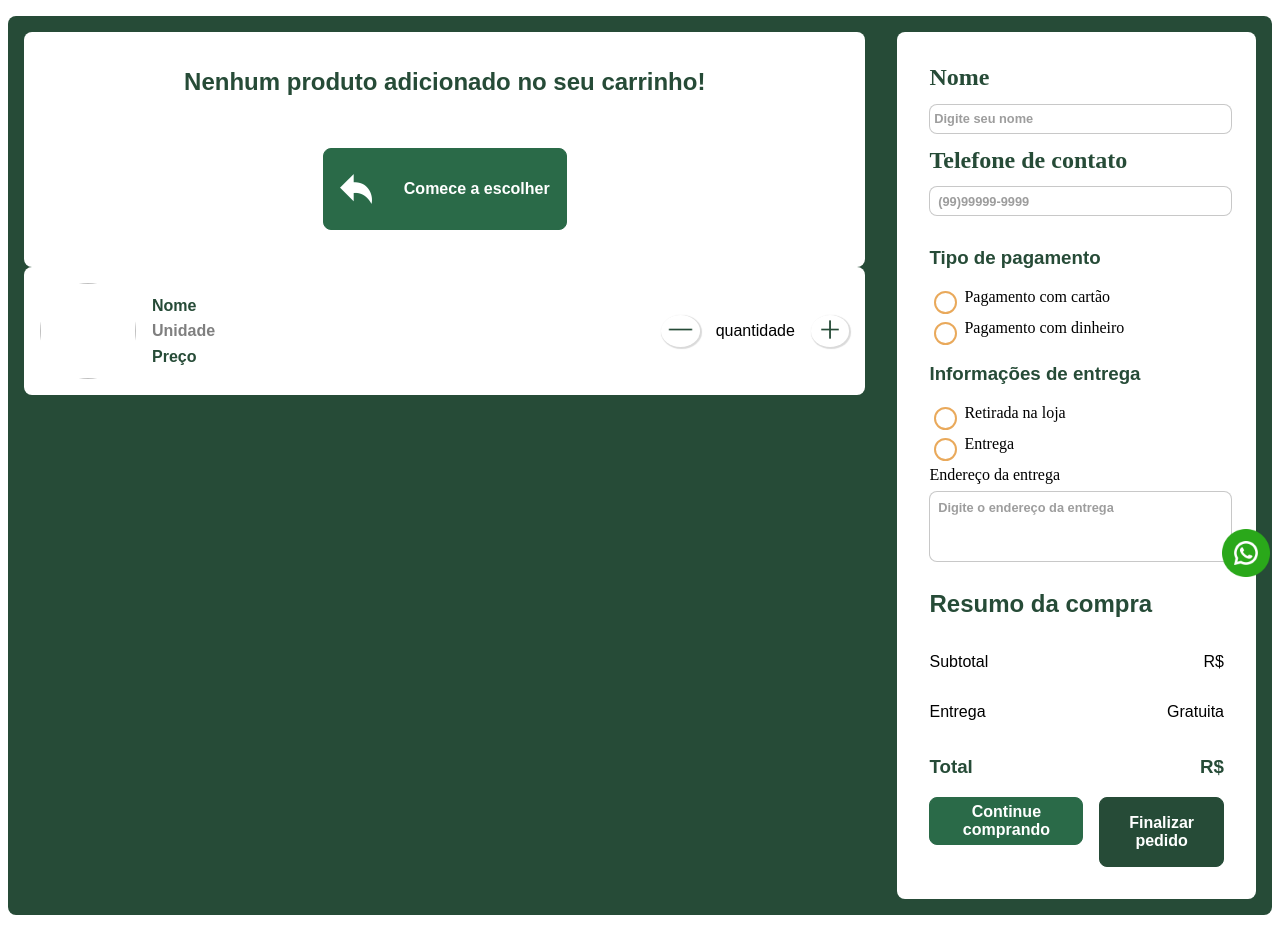
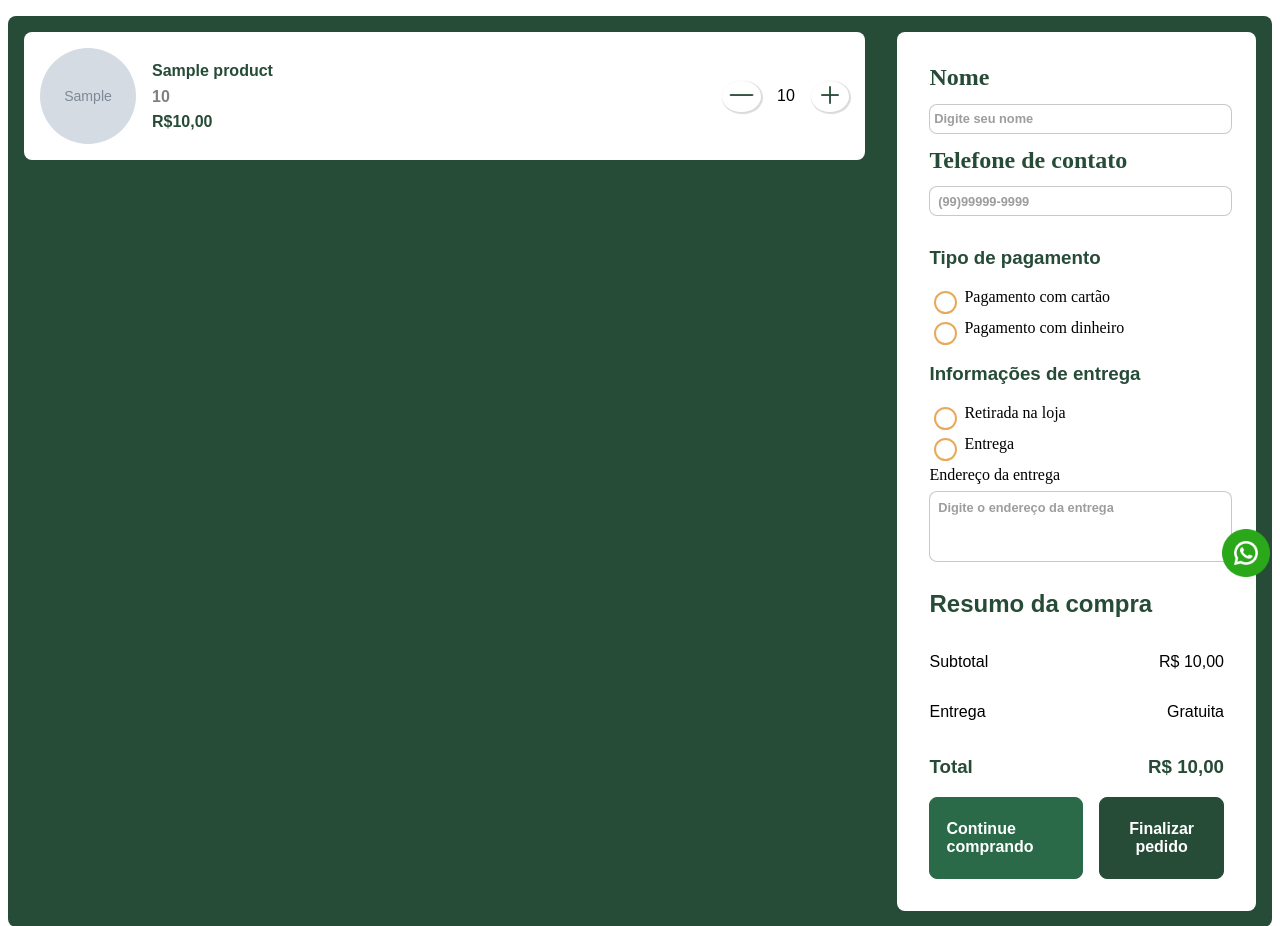
Before and after one commit to ana-luisa-caixeta/pi3_quitanda_da_fia, a Django app: template base/templates/base/shopping_cart.html in a window 1280 px wide. Shown: the part 207-1133 px from the top of the page. Run offline with Django 5.2, Linux system fonts and the light colour scheme; data comes from the database, SQL or seed files in the repository; both versions use the stored data as it was after the commit; the template is opened without the code that fills it: values that come from a table or form of the project are taken from there, most other values are stand-ins (such as "Sample title", 1, 10 or a date in 2020); grey boxes marked "Sample" are stand-in pictures; some web fonts are replaced.

Commit message:
Implementando models para o carrinho

```diff
--- a/base/models.py
+++ b/base/models.py
@@ -1,5 +1,6 @@
 from django.db import models
 from uuid import uuid4
+import uuid
 
 class Category(models.Model):
     id = models.CharField(
@@ -41,3 +42,26 @@ class Product(models.Model):
     created_at = models.DateTimeField(auto_now_add=True)
     updated_at = models.DateTimeField(auto_now=True)
     edited_by = models.CharField(max_length=100, null=True, blank=True)
+
+
+class ShoppingCart(models.Model):
+    id = models.UUIDField(primary_key=True, default=uuid.uuid4, editable=False)
+    user = models.ForeignKey('auth.User', on_delete=models.CASCADE)  # Relacionado ao usuário
+    created_at = models.DateTimeField(auto_now_add=True)
+    updated_at = models.DateTimeField(auto_now=True)
+    deleted_at = models.DateTimeField(null=True, blank=True)
+
+    def __str__(self):
+        return f"Carrinho de {self.user.username}"
+
+
+class CartItem(models.Model):
+    id = models.UUIDField(primary_key=True, default=uuid.uuid4, editable=False)
+    cart = models.ForeignKey(ShoppingCart, on_delete=models.CASCADE, related_name='items')
+    product = models.ForeignKey('Product', on_delete=models.CASCADE)  # Relacionado ao produto
+    quantity = models.PositiveIntegerField(default=1)
+    created_at = models.DateTimeField(auto_now_add=True)
+    updated_at = models.DateTimeField(auto_now=True)
+
+    def __str__(self):
+        return f"{self.quantity} x {self.product.name} no carrinho"
--- a/base/templates/base/shopping_cart.html
+++ b/base/templates/base/shopping_cart.html
@@ -6,6 +6,44 @@
     <div id="container">
         <!-- Left side: responsible for showing the user the selected products -->
         <div id="ordered_products">
+            {% if items %}
+                {% for item in items %}
+                    <div class="product_added">
+                        <!-- Product image -->
+                        <img id="product_image" src="{{ item.product.image }}" alt="Imagem do produto {{ item.product.name }}">
+
+                        <!-- Product information -->
+                        <div id="product_information_shopping_cart">
+                            <p class="text_green">{{ item.product.name }}</p>
+                            <p class="text_gray">{{ item.quantity }}</p>
+                            <p class="text_green">R${{ item.product.price|floatformat:2 }}</p>
+                        </div>
+
+                        <!-- Quantity adjustment -->
+                        <div id="amount">
+                            <!-- Decrease quantity -->
+                            <form method="POST" action="{% url 'remove_from_cart' item.id %}">
+                                {% csrf_token %}
+                                <button type="submit" class="btn_adjust_quantity">
+                                    <img src="{% static 'img/subtraction.png' %}" alt="Reduzir quantidade">
+                                </button>
+                            </form>
+
+                            <!-- Current quantity -->
+                            <p class="current_quantity">{{ item.quantity }}</p>
+
+                            <!-- Increase quantity -->
+                            <form method="POST" action="{% url 'add_to_cart' item.product.id %}">
+                                {% csrf_token %}
+                                <button type="submit" class="btn_adjust_quantity">
+                                    <img src="{% static 'img/sum.png' %}" alt="Aumentar quantidade">
+                                </button>
+                            </form>
+                        </div>
+                    </div>
+                {% endfor %}
+            {% else %}
+                <!-- Empty cart message -->
                 <div id="no_product_added">
                     <h2>Nenhum produto adicionado no seu carrinho!</h2>
                     <div>
@@ -15,25 +53,7 @@
                         </a>
                     </div>
                 </div>
-
-            <div class="product_added">
-                <img id="product_image" :src="item.photo" :alt="'Imagem do produto ' + item.name">
-                <div id="product_information_shopping_cart">
-                    <p class="text_green">Nome</p>
-                    <p class="text_gray">Unidade</p>
-                    <p class="text_green">Preço</p>
-                </div>
-
-                <div id="amount">
-                    <button>
-                        <img src="{% static 'img/subtraction.png' %}" alt="Reduzir quantidade">
-                    </button>
-                    <p>quantidade</p>
-                    <button>
-                        <img src="{% static 'img/sum.png' %}" alt="Aumentar quantidade">
-                    </button>
-                </div>
-            </div>
+            {% endif %}
         </div>
 
         <!-- Right side: responsible for showing the form and confirming the order -->
@@ -80,7 +100,7 @@
             <h2>Resumo da compra</h2>
             <div class="elements_side_by_side">
                 <p>Subtotal</p>
-                <p>R$</p>
+                <p>R$ {{ total|floatformat:2 }}</p>
             </div>
 
             <div class="elements_side_by_side">
@@ -90,13 +110,13 @@
 
             <div class="elements_side_by_side">
                 <h3>Total</h3>
-                <h3>R$</h3>
+                <h3>R$ {{ total|floatformat:2 }}</h3>
             </div>
 
             <div class="elements_side_by_side">
-                <button class="shopping_cart_to_home_page">
-                        Continue comprando
-                </button>
+                <a href="{% url 'home' %}" class="shopping_cart_to_home_page">
+                    <p>Continue comprando</p>
+                </a>
 
                 <button id="finalize_order">
                     Finalizar pedido
--- a/setup/urls.py
+++ b/setup/urls.py
@@ -16,12 +16,14 @@ Including another URLconf
 """
 from django.contrib import admin
 from django.urls import path
-from base.views import home, shopping_cart, login, cadastro, busca
+from base.views import home, shopping_cart, login, cadastro, busca, add_to_cart, remove_from_cart
 
 urlpatterns = [
     path('admin/', admin.site.urls),
     path('', home, name='home'),
     path('carrinho/', shopping_cart, name='carrinho'),
+    path('cart/add/<str:product_id>/', add_to_cart, name='add_to_cart'),
+    path('cart/remove/<uuid:item_id>/', remove_from_cart, name='remove_from_cart'),
     path('login/', login, name='login'),
     path('cadastro/', cadastro, name='cadastro'),
     path('busca/', busca, name='busca')
```
Also changed, not shown: base/templates/base/home.html (+9 -6 lines), base/views.py (+54 -3 lines), base/migrations/0003_shoppingcart_cartitem.py (added), db.sqlite3. Lines whose indentation alone changed are shown as unchanged.
